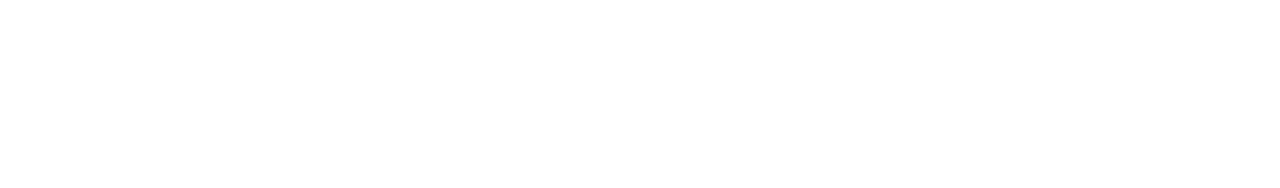
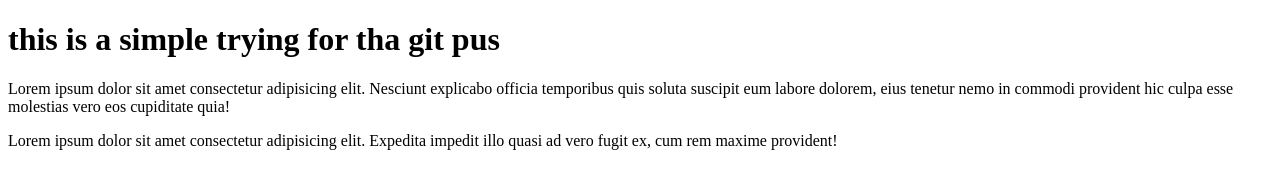
Before and after one commit to Nehar-hajong/demo-repo, a plain HTML site: page index.html in a window 1280 px wide. Drawn offline with Linux system fonts and the light colour scheme.

Commit message:
semple trying puss

```diff
--- a/index.html
+++ b/index.html
@@ -7,6 +7,9 @@
     <title>Document</title>
 </head>
 <body>
+    <h1>this is a simple trying for tha git pus</h1>
+    <p>Lorem ipsum dolor sit amet consectetur adipisicing elit. Nesciunt explicabo officia temporibus quis soluta suscipit eum labore dolorem, eius tenetur nemo in commodi provident hic culpa esse molestias vero eos cupiditate quia!</p>
 
+    <p>Lorem ipsum dolor sit amet consectetur adipisicing elit. Expedita impedit illo quasi ad vero fugit ex, cum rem maxime provident!</p>
 </body>
 </html>
```
